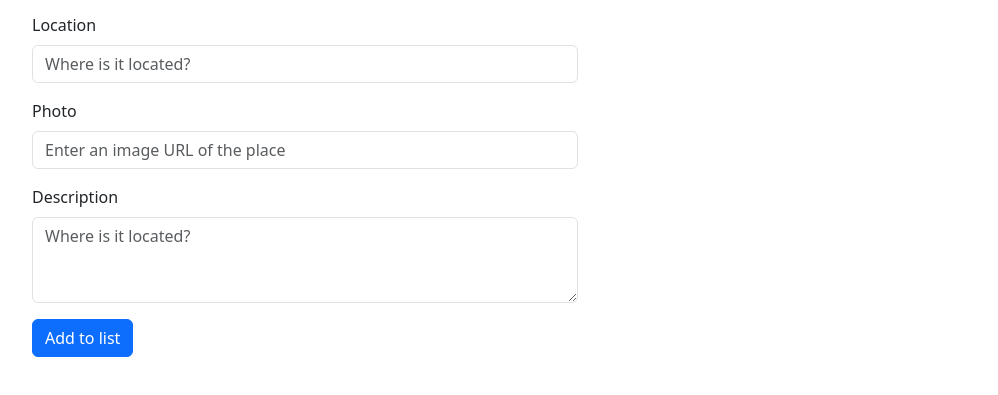
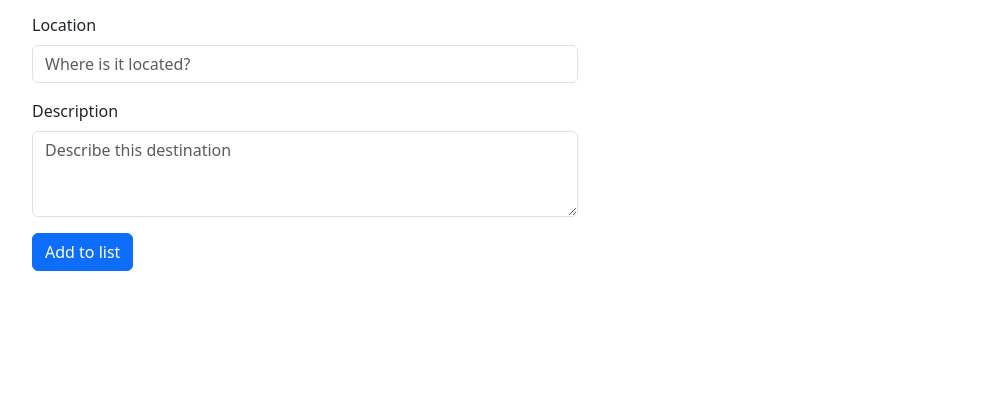
Before and after one commit to tlg-24-05-visa-sde-1/John-WebPage, a plain HTML site: page index.html in a window 1280 px wide. Shown: the part 257-652 px from the top of the page, without its empty margins (50-1048 px from the left). Drawn offline with nearby package versions, Linux system fonts and the light colour scheme.

Commit message:
removed photos from form

```diff
--- a/index.html
+++ b/index.html
@@ -40,21 +40,12 @@
               />
             </div>
             <div class="mb-3">
-              <label for="photo" class="form-label">Photo</label>
-              <input
-                type="url"
-                class="form-control"
-                id="photo"
-                placeholder="Enter an image URL of the place"
-              />
-            </div>
-            <div class="mb-3">
               <label for="description" class="form-label">Description</label>
               <textarea
                 class="form-control"
                 id="description"
                 rows="3"
-                placeholder="Where is it located?"
+                placeholder="Describe this destination"
               ></textarea>
             </div>
             <button type="submit" class="btn btn-primary">Add to list</button>
```
